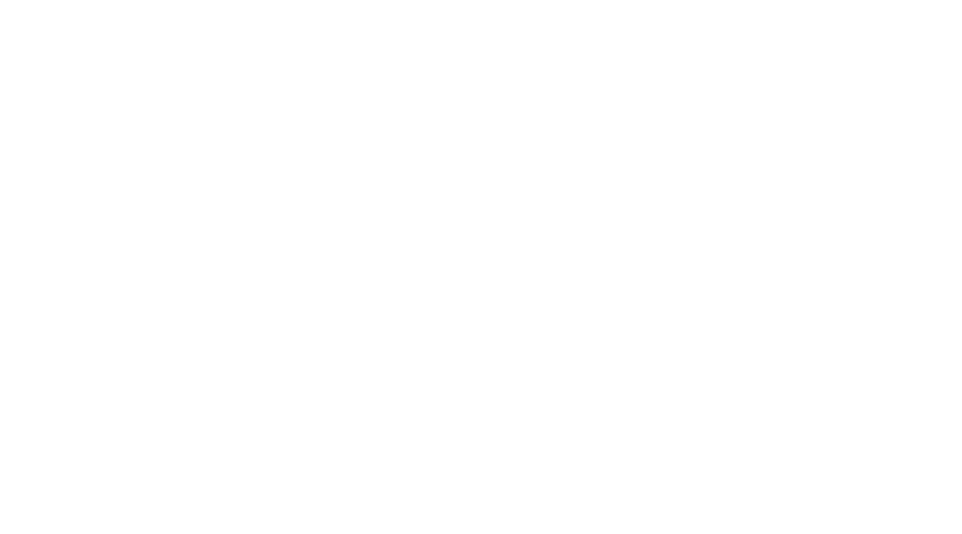
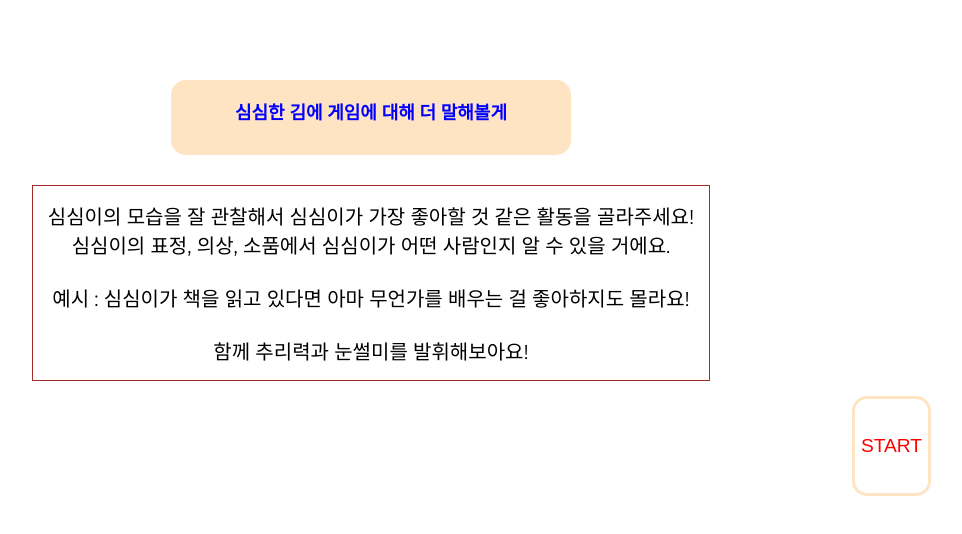
Before and after one commit to babycroc/SDK-Hackathon-3P, a React (Create React App) app in the folder front-end/: page /script in a window 1280 px wide. Before the commit this address had no page. Shown: the top 534 px of the page, without its empty margins (269-1231 px from the left). Built offline with nearby package versions, Linux system fonts and the light colour scheme.

Commit message:
Scipt page

```diff
--- a/front-end/src/App.js
+++ b/front-end/src/App.js
@@ -3,6 +3,7 @@ import { BrowserRouter as Router, Routes, Route } from 'react-router-dom';
 
 import Intro from "./pages/Intro";
 import Greeting from "./pages/Greeting";
+import Script from "./pages/Script";
 import Main from "./pages/Main";
 
 import './App.css';
@@ -14,6 +15,7 @@ function App() {
         <Routes>
           <Route path="/" element={<Intro />} />
           <Route path="/greeting" element={<Greeting />} />
+          <Route path="/script" element ={<Script/>} />
           <Route path="/main" element={<Main />} />
         </Routes>
       </Router>
--- /dev/null
+++ b/front-end/src/pages/Script.css
@@ -0,0 +1,66 @@
+
+.script-page {
+    text-align: center;
+    align-items: center;
+}
+
+.container {
+
+    height: 100%;
+    margin: 30px;
+    padding: 20px;
+    border-radius: 15px;
+    display: flex;
+    flex-direction: column;
+}
+
+#title-box {
+    width: 400px;
+    height: 75px;
+    margin: 30px;
+    background-color: bisque;
+    border-radius: 15px;
+    text-align: center;
+    justify-content: center;
+}
+
+#title {
+    color: blue;
+    font-size: large;
+}
+
+#scription {
+    padding: 15px;
+    border: 1px solid brown;
+    font-size: 20px;
+}
+#button-box {
+    width: 100%;
+    display: inline-block;
+}
+
+#gamestart-btn{
+    float: right;
+    width: max-content;
+    height: 100px;
+    line-height:40px;
+    border: 3px solid bisque;
+    background-color: white;
+    border-radius: 15px;
+    margin:15px 30px;
+    font-size: larger;
+    text-align:center;
+    cursor: pointer;
+    color: red;
+    transition:all 0.9s, color 0.3;
+}
+
+#gamestart-btn:hover{
+    background-color: yellow;
+    transform: scale(1.2);
+}
+
+#gamestart-btn:active{
+    transform: scale(1.5);
+    color: green;
+}
--- /dev/null
+++ b/front-end/src/pages/Script.js
@@ -0,0 +1,27 @@
+import React from "react";
+import "./Script.css";
+
+function Script() {
+    const redirectPage = () => {
+        window.location.href = "/main";
+    };
+
+    return (
+        <div className="script-page">
+            <div className="container">
+                <div id="title-box"><h3 id="title">심심한 김에 게임에 대해 더 말해볼게</h3></div>
+                <span id="scription">
+                심심이의 모습을 잘 관찰해서 심심이가 가장 좋아할 것 같은 활동을 골라주세요!<br/>
+                심심이의 표정, 의상, 소품에서 심심이가 어떤 사람인지 알 수 있을 거에요. <br/>
+                <br/>
+                예시 : 심심이가 책을 읽고 있다면 아마 무언가를 배우는 걸 좋아하지도 몰라요!<br/>
+                <br/>
+                함께 추리력과 눈썰미를 발휘해보아요!<br/>
+                </span>
+                <div id="button-box"><button id="gamestart-btn" onClick={redirectPage}>START</button></div>
+            </div>
+        </div>
+    )
+}
+
+export default Script;
```
